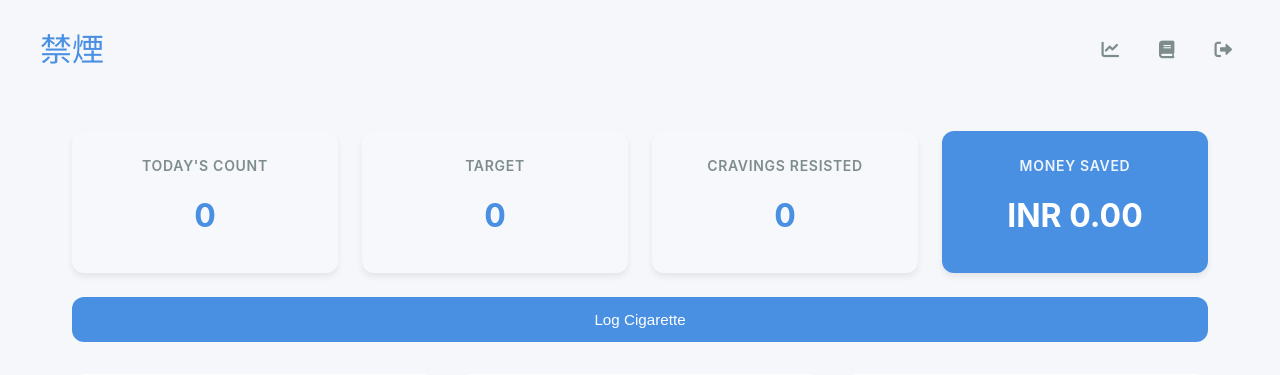
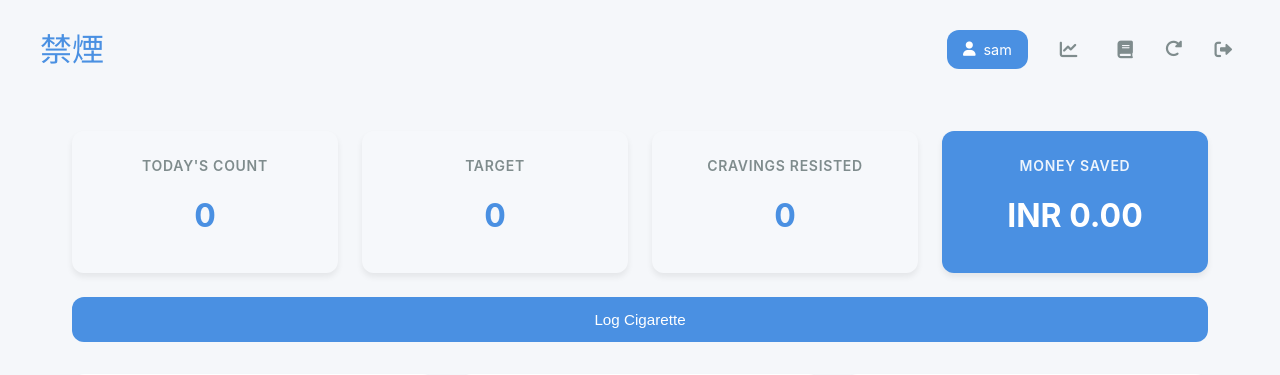
Before and after one commit to saurabhwebdev/flasksmoke, a Flask app: page / in a window 1280 px wide. Shown: the top 375 px of the page. Run offline with Flask 3, Linux system fonts and the light colour scheme; a user stored in the database is signed in; data comes from the database, SQL or seed files in the repository; both versions use the stored data as it was after the commit.

Commit message:
Added reset button & general app improvements

```diff
--- a/static/css/style.css
+++ b/static/css/style.css
@@ -103,6 +103,27 @@ body {
 
 .nav-link.signup {
     color: var(--primary-color);
+}
+
+.username-display {
+    display: flex;
+    align-items: center;
+    gap: 0.5rem;
+    padding: 0.5rem 1rem;
+    background: var(--primary-color);
+    color: white;
+    border-radius: var(--border-radius);
+    font-size: 0.9rem;
+    transition: var(--transition);
+}
+
+.username-display i {
+    font-size: 0.9rem;
+}
+
+.username-display:hover {
+    background: var(--secondary-color);
+    cursor: default;
 }
 
 @media (max-width: 768px) {
--- a/templates/index.html
+++ b/templates/index.html
@@ -25,12 +25,21 @@
 
                 {% if current_user.is_authenticated %}
                     <nav class="nav">
+                        <span class="username-display" data-tooltip="Your Profile">
+                            <i class="fas fa-user"></i>
+                            {{ current_user.username }}
+                        </span>
                         <a href="{{ url_for('view_stats') }}" class="nav-link {% if request.endpoint == 'view_stats' %}active{% endif %}" data-tooltip="Statistics">
                             <i class="fas fa-chart-line"></i>
                         </a>
                         <a href="{{ url_for('guide') }}" class="nav-link {% if request.endpoint == 'guide' %}active{% endif %}" data-tooltip="Guide">
                             <i class="fas fa-book"></i>
                         </a>
+                        <form action="{{ url_for('reset') }}" method="POST" style="display: inline;">
+                            <button type="submit" class="nav-link" data-tooltip="Reset Journey" style="background: none; border: none; padding: 0; cursor: pointer;">
+                                <i class="fas fa-redo-alt"></i>
+                            </button>
+                        </form>
                         <a href="{{ url_for('logout') }}" class="nav-link" data-tooltip="Logout">
                             <i class="fas fa-sign-out-alt"></i>
                         </a>
```
Also changed, not shown: templates/guide.html (+9 -0 lines), templates/stats.html (+9 -0 lines), instance/smoking_tracker.db.
